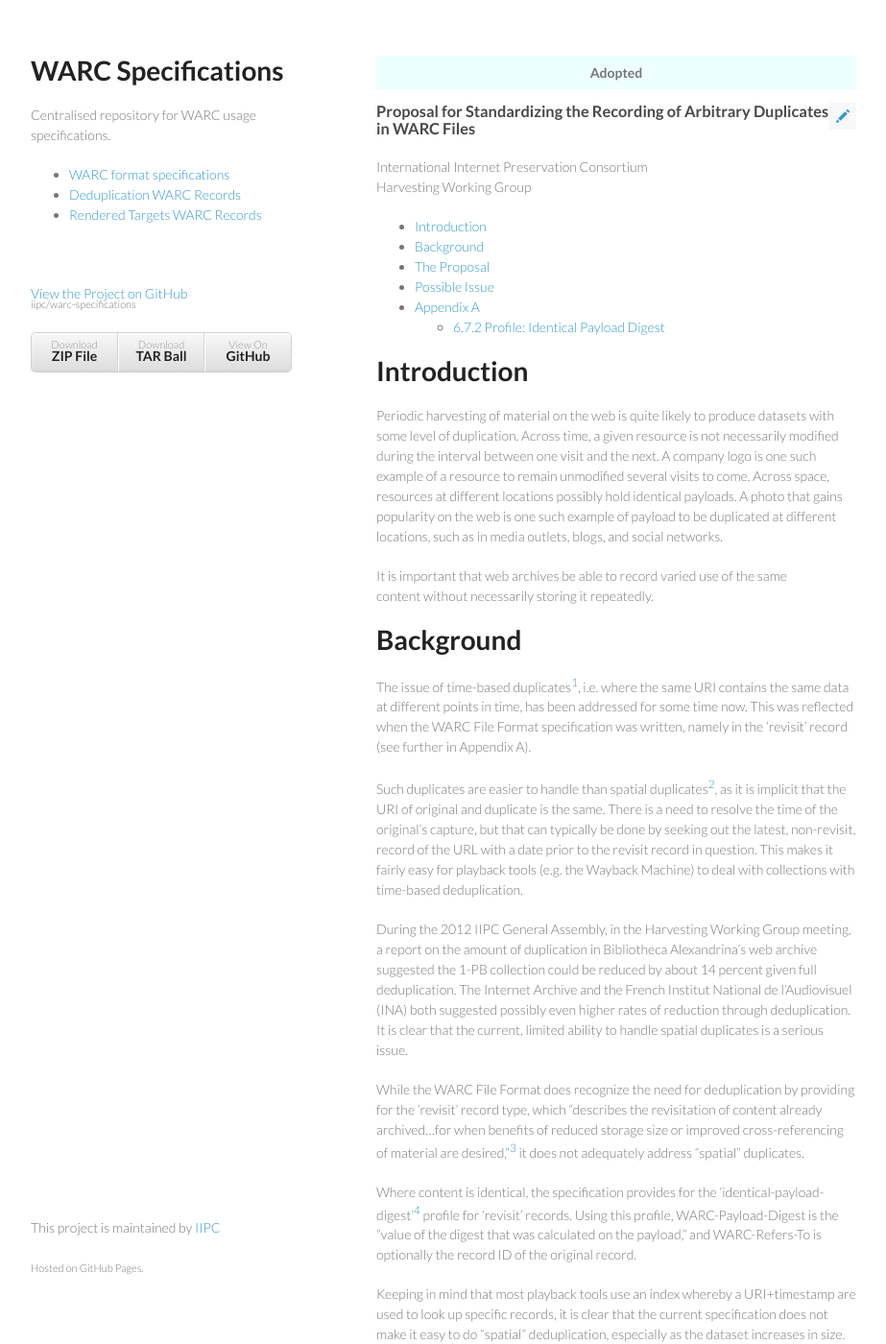
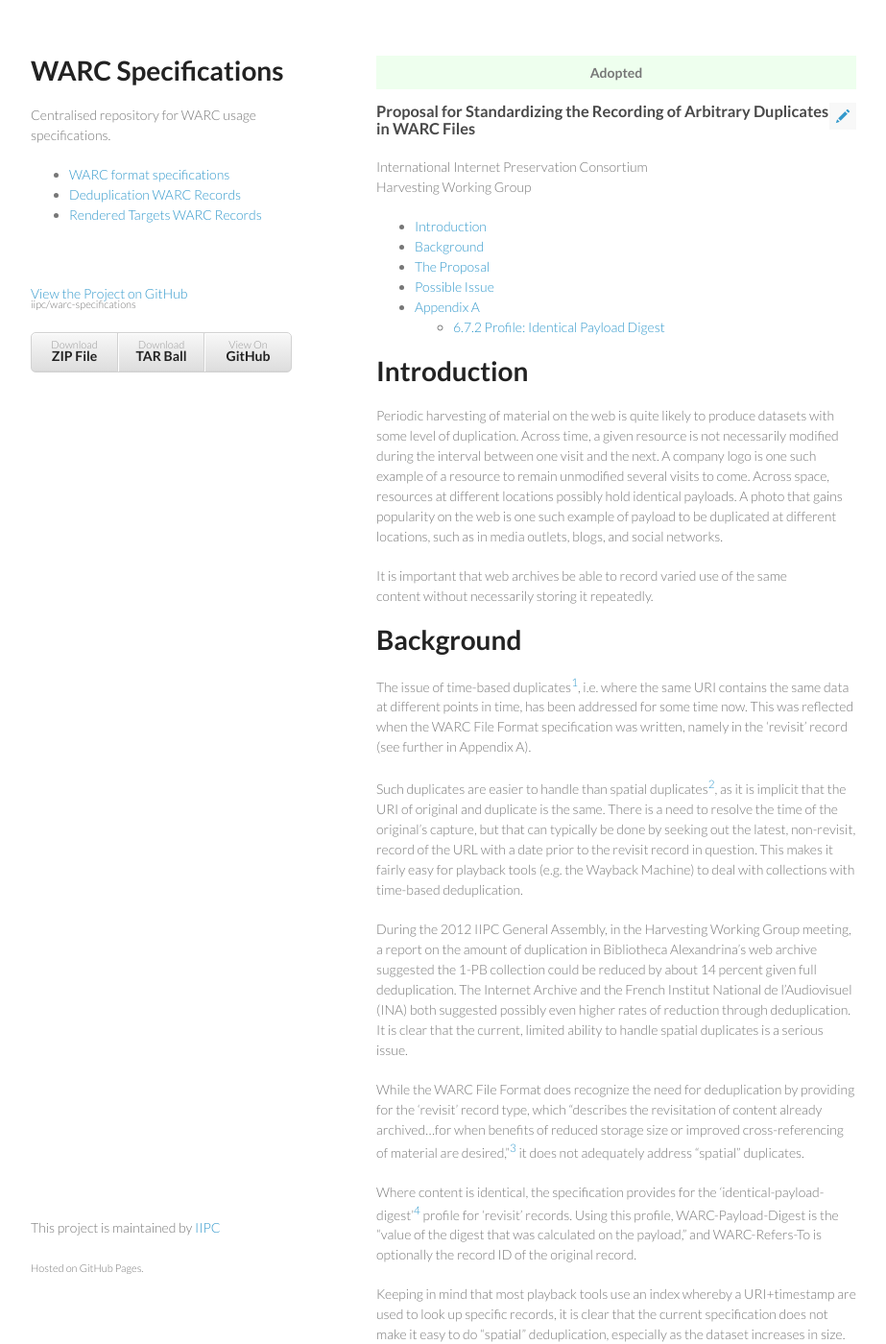
Before and after one commit to iipc/warc-specifications, a Jekyll site: the page built from specifications/warc-deduplication/recording-arbitrary-duplicates.md, in a window 1280 px wide and 1400 px high. Shown: the whole window at 96% size, without its empty margins (178-1101 px from the left). Built offline with Jekyll 4.4.1, drawn with Linux system fonts in a browser that asks for light colours.

Commit message:
Pale green please.

```diff
--- a/assets/stylesheets/styles.css
+++ b/assets/stylesheets/styles.css
@@ -284,5 +284,5 @@ content: "\270f";
 }
 
 .spec-status-adopted {
-  background-color: #eeffff;
+  background-color: #eeffee;
 }
```
